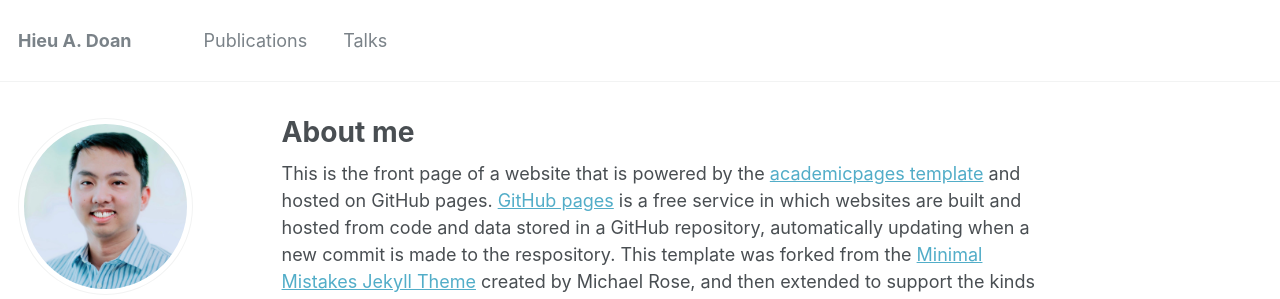
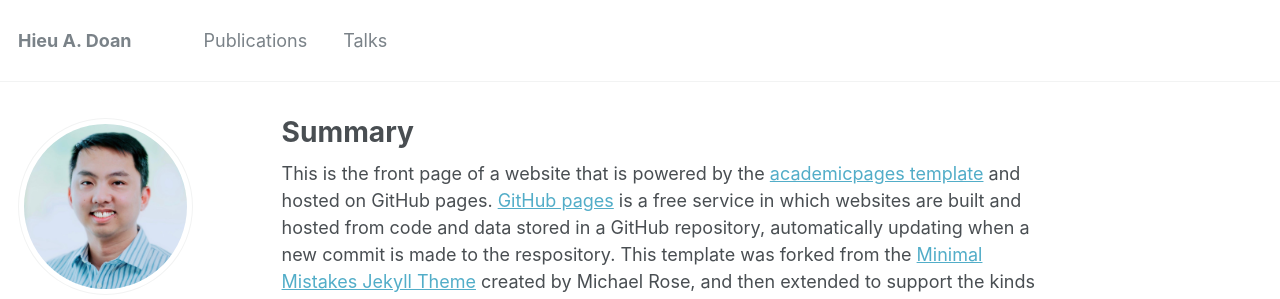
Before and after one commit to hieuadoan/hieuadoan.github.io, a Jekyll site: the page built from _pages/about.md, in a window 1280 px wide and 1196 px high. Shown: the top 299 px of the window. Built offline with Jekyll 4.4.1, drawn with Linux system fonts in a browser that asks for light colours; some web fonts are replaced.

Commit message:
add Home

```diff
--- a/_pages/about.md
+++ b/_pages/about.md
@@ -1,6 +1,6 @@
 ---
 permalink: /
-title: "About me"
+title: "Summary"
 excerpt: "About me"
 author_profile: true
 redirect_from:
```
